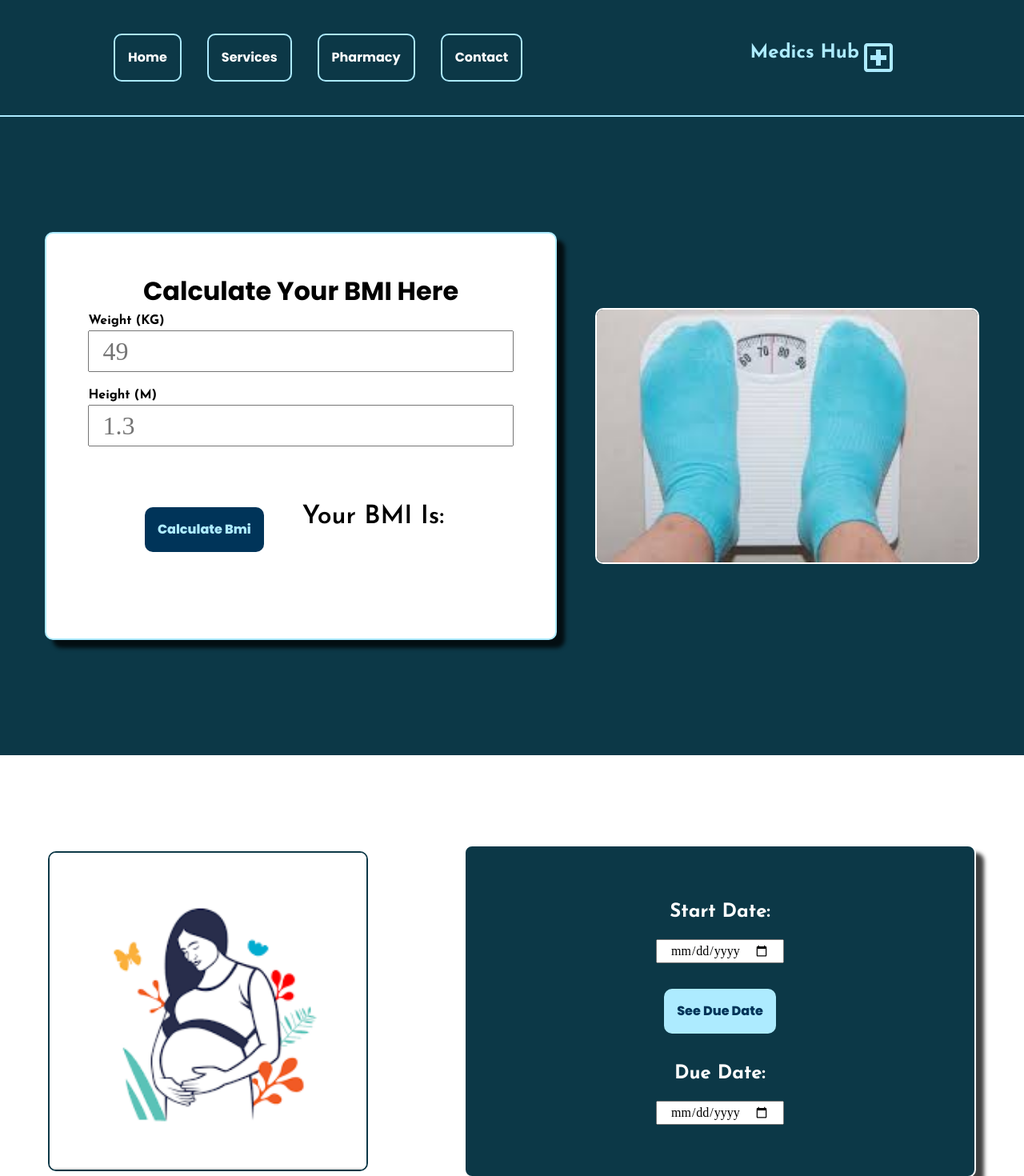
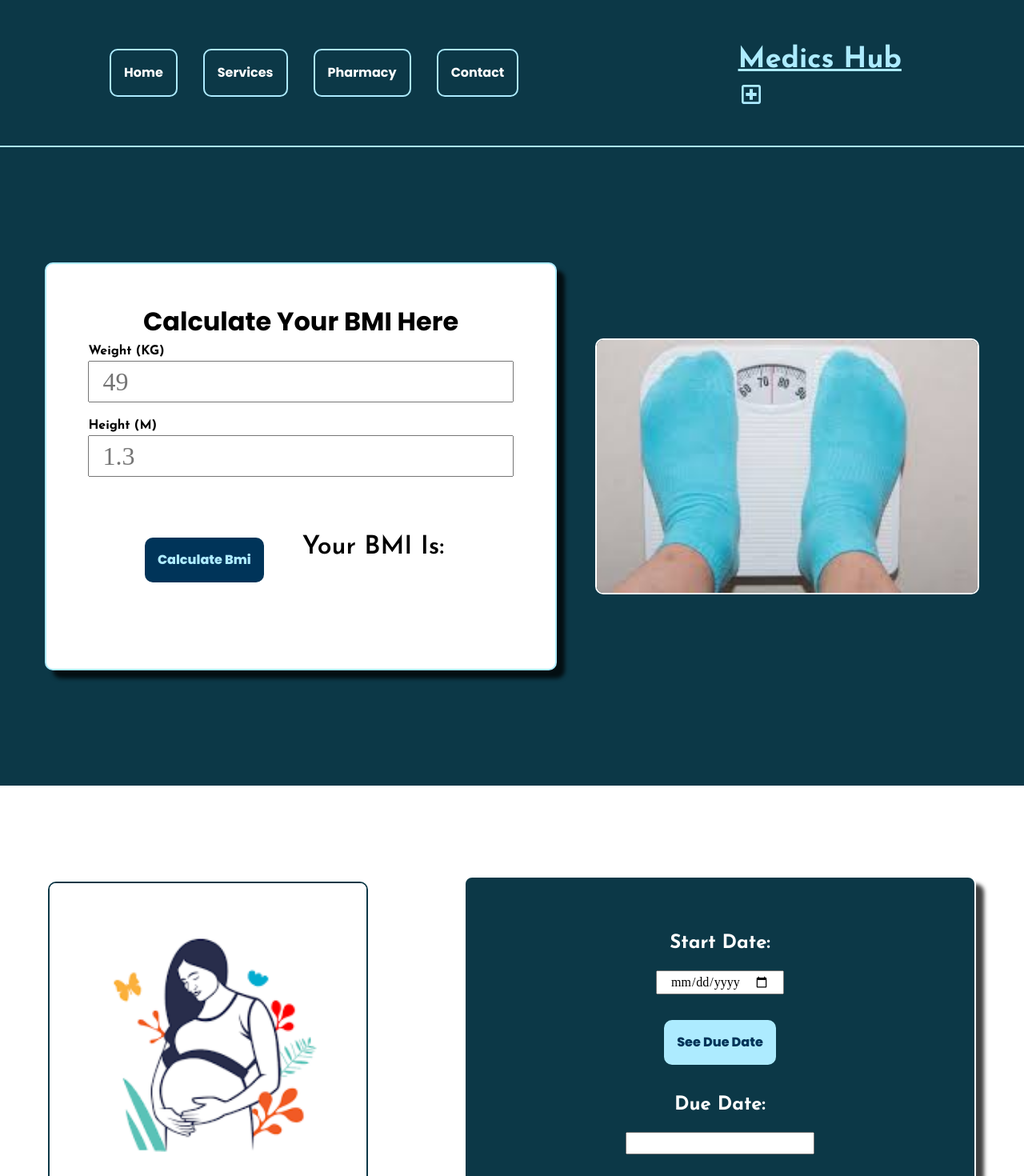
Before and after one commit to miriammugure/Client-MedicsCare, a React (Vite) app: page /Expectancy in a window 1280 px wide. Shown: the top 1470 px of the page at 80% size. Built offline with nearby package versions, Linux system fonts and the light colour scheme.

Commit message:
add the set due date functionality and expectancy test

```diff
--- a/src/components/Header/Header.css
+++ b/src/components/Header/Header.css
@@ -4,6 +4,8 @@
   justify-content: space-around;
   padding: 1rem 0.5rem;
   background-color: var(--blackish-color);
+  /* position: fixed;
+ width: 100vw; */
 }
 .navLinks ul {
   display: flex;
@@ -37,14 +39,16 @@
   display: flex;
   justify-content: center;
   align-items: center;
+}
+.logol {
   font-family: var(--secondary-font);
   text-transform: capitalize;
-  font-size: 2rem;
+  font-size: 1.5rem;
   color: var(--lightblue-color);
 }
 .logo svg {
   fill: var(--lightblue-color);
-  font-size: 3rem;
+  font-size: 2rem;
 }
 @media screen and (max-width: 900px) {
   .navLinks ul {
--- a/src/components/Header/Header.jsx
+++ b/src/components/Header/Header.jsx
@@ -34,7 +34,7 @@ function Header() {
           </ul>
         </div>
         <div className="logo">
-          <Link to="/" className="logolink">
+          <Link to="/" className="logol">
             <h2>medics hub</h2>
             <div className="iconHeader">
               <MdOutlineLocalHospital />
--- a/src/pages/Expectancy/Expectancy.jsx
+++ b/src/pages/Expectancy/Expectancy.jsx
@@ -1,10 +1,27 @@
-import React from "react";
+import React, { useState } from "react";
 import Booking from "../../components/Booking/Booking";
 import Bmi from "../../components/BMI/Bmi";
 import dueImg from "../../assets/expectant.png";
 import "./Expectancy.css";
 
 function Expectancy() {
+  const [startDate, setStartDate] = useState("");
+  const [dueDate, setDueDate] = useState("");
+
+  const handleStartDateChange = (event) => {
+    setStartDate(event.target.value);
+  };
+
+  const calculateDueDate = () => {
+    if (startDate) {
+      const start = new Date(startDate);
+      const due = new Date(start.getTime());
+      due.setMonth(due.getMonth() + 9);
+
+      const formattedDueDate = due.toISOString().split("T")[0];
+      setDueDate(formattedDueDate);
+    }
+  };
   return (
     <div>
       <div className="expectancyContainer">
@@ -14,17 +31,24 @@ function Expectancy() {
             <img src={dueImg} alt="an image of an expectant mother" />
           </div>
           <div className="dueForm">
-            <form action="">
+            <form onSubmit={(e) => e.preventDefault()}>
               <div className="dueGroup">
-                <label htmlFor="pregnancysatrt">start date:</label>
-                <input type="date" />
+                <label htmlFor="pregnancyStart">Start date:</label>
+                <input
+                  type="date"
+                  id="pregnancyStart"
+                  value={startDate}
+                  onChange={handleStartDateChange}
+                />
               </div>
 
-              <button>see due date</button>
+              <button type="button" onClick={calculateDueDate}>
+                See due date
+              </button>
 
               <div className="dueGroup">
-                <label htmlFor="pregnancysatrt">due date:</label>
-                <input type="date" />
+                <label htmlFor="dueDate">Due date:</label>
+                <input type="text" id="dueDate" value={dueDate} readOnly />
               </div>
             </form>
           </div>
--- a/src/pages/Home/About/About.jsx
+++ b/src/pages/Home/About/About.jsx
@@ -72,7 +72,7 @@ function About() {
                     <LuCheckCircle />
                   </div>
                   <div className="ctaText">
-                    <a href="#">browse our website</a>
+                    <a href="/Register">browse our website</a>
                   </div>
                 </div>
 
@@ -81,7 +81,7 @@ function About() {
                     <LuCheckCircle />
                   </div>
                   <div className="ctaText">
-                    <a href="#">make an appointment</a>
+                    <a href="/Contact">make an appointment</a>
                   </div>
                 </div>
 
@@ -90,7 +90,7 @@ function About() {
                     <LuCheckCircle />
                   </div>
                   <div className="ctaText">
-                    <a href="#">visit us</a>
+                    <a href="/Contact">visit us</a>
                   </div>
                 </div>
               </div>
--- a/src/pages/Login/Login.jsx
+++ b/src/pages/Login/Login.jsx
@@ -91,7 +91,7 @@ function Login() {
             <p>
               don't have an account?{" "}
               <Link to="/Register" className="linkclass">
-                sign in here
+                sign up here
               </Link>
             </p>
           </form>
--- a/src/pages/Pharmacy/Pharmacy.css
+++ b/src/pages/Pharmacy/Pharmacy.css
@@ -45,7 +45,9 @@
   height: 100%;
   object-fit: cover;
   border-radius: 10px;
+  color: white;
 }
+
 .btncard {
   padding: 1rem;
 }
--- a/vite.config.js
+++ b/vite.config.js
@@ -4,4 +4,8 @@ import react from "@vitejs/plugin-react-swc";
 // https://vitejs.dev/config/
 export default defineConfig({
   plugins: [react()],
+  test: {
+    environment: "jsdom",
+    setupFiles: "./tests/setup.js",
+  },
 });
```
Also changed, not shown: package.json (+9 -3 lines), tests/setup.js (added, +7 -0 lines), 2 other files (tests, documents, lock files or other folders).
